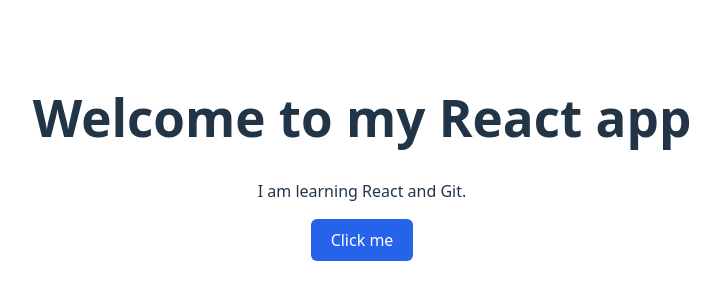
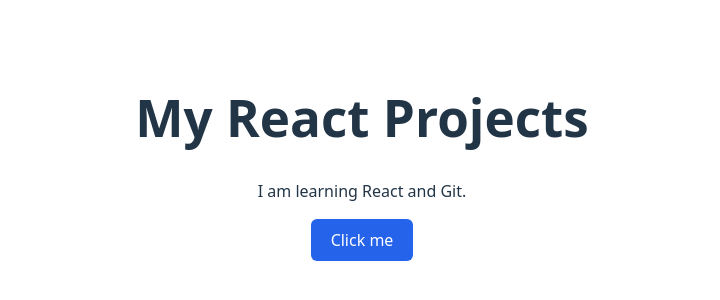
Before and after one commit to M-zaidmaqsood/react-practice, a React (Vite) app: page / in a window 1280 px wide. Shown: the part 242-542 px from the top of the page, without its empty margins (278-998 px from the left). Built offline with nearby package versions, Linux system fonts and the light colour scheme.

Commit message:
Update main heading

```diff
--- a/src/App.jsx
+++ b/src/App.jsx
@@ -1,10 +1,9 @@
-
 import Button from './Button.jsx'
 import './App.css'
 function App() {
   return (
     <>
-      <h1>Welcome to my React app</h1>
+      <h1>My React Projects</h1>
       <p>I am learning React and Git.</p>
       <Button label="Click me" />
     </>
```
